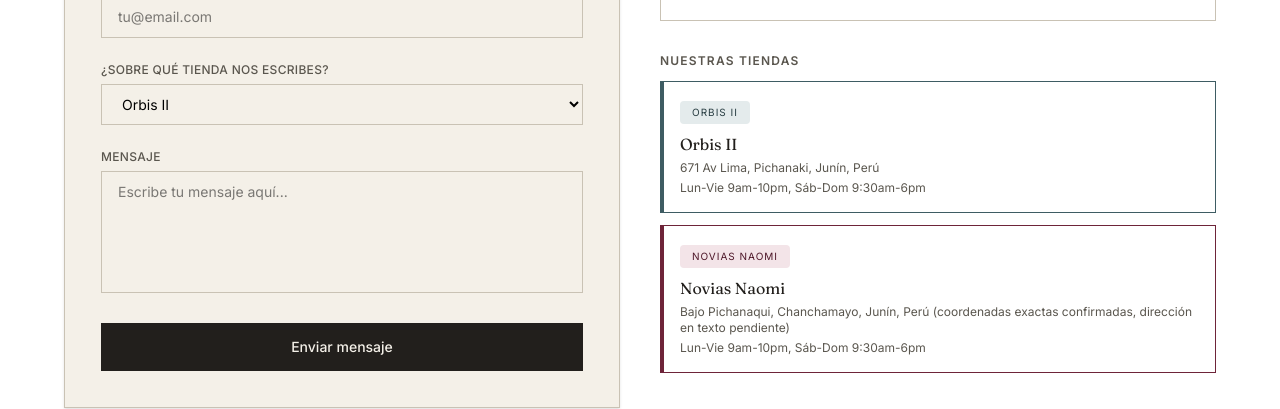
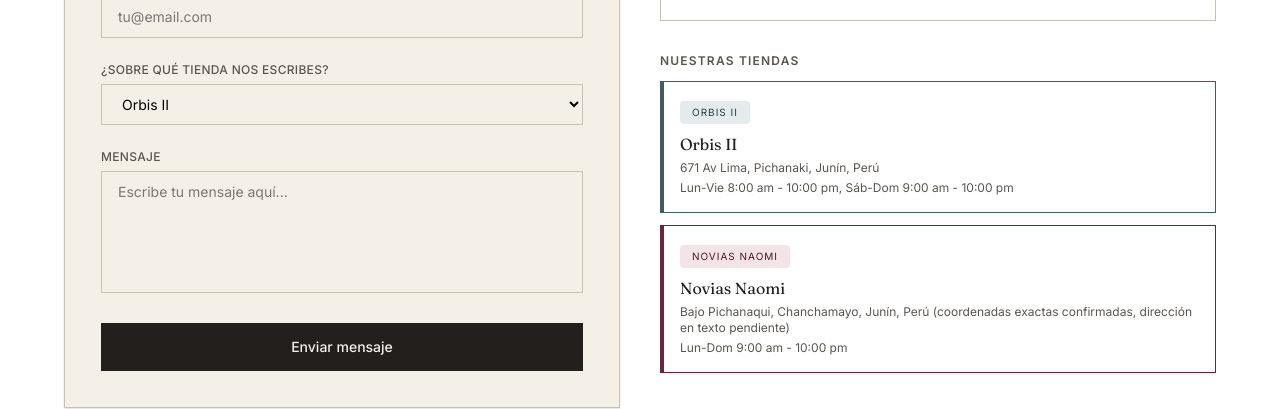
Before and after one commit to Elizabeth207/orbis-naomi-fashion, a React (Vite) app: page /contacto in a window 1280 px wide. Shown: the part 991-1400 px from the top of the page. Built offline with nearby package versions, Linux system fonts and the light colour scheme.

Commit message:
Actualizar horario de tiendas en stores.ts

```diff
--- a/src/data/stores.ts
+++ b/src/data/stores.ts
@@ -18,12 +18,12 @@ export const STORES: Store[] = [
     name: "Orbis II",
     slogan: "Moda casual para damas y caballeros.",
     address: "671 Av Lima, Pichanaki, Junín, Perú",
-    hours: "Lun-Vie 9am-10pm, Sáb-Dom 9:30am-6pm",
+    hours: "Lun-Vie 8:00 am - 10:00 pm, Sáb-Dom 9:00 am - 10:00 pm",
     whatsapp: "51916621772",
     hoursDetail: [
       { day: "Lunes a Viernes", time: "8:00 am - 10:00 pm" },
-      { day: "Sábados", time: "9:30 am - 6:00 pm" },
-      { day: "Domingos", time: "9:30 am - 6:00 pm" }
+      { day: "Sábados", time: "9:00 am - 10:00 pm" },
+      { day: "Domingos", time: "9:00 am - 10:00 pm" }
     ],
     mapsQuery: "Orbis II, 671 Av Lima, Pichanaki, Junín, Perú",
     coordinates: { lat: -10.9255969, lng: -74.875049 }
@@ -34,12 +34,12 @@ export const STORES: Store[] = [
     name: "Novias Naomi",
     slogan: "Vestidos y prendas de gala para cada ocasión especial.",
     address: "Bajo Pichanaqui, Chanchamayo, Junín, Perú (coordenadas exactas confirmadas, dirección en texto pendiente)",
-    hours: "Lun-Vie 9am-10pm, Sáb-Dom 9:30am-6pm",
+    hours: "Lun-Dom 9:00 am - 10:00 pm",
     whatsapp: "51916621772",
     hoursDetail: [
       { day: "Lunes a Viernes", time: "9:00 am - 10:00 pm" },
-      { day: "Sábados", time: "9:30 am - 6:00 pm" },
-      { day: "Domingos", time: "9:30 am - 6:00 pm" }
+      { day: "Sábados", time: "9:00 am - 10:00 pm" },
+      { day: "Domingos", time: "9:00 am - 10:00 pm" }
     ],
     mapsQuery: "-10.9257816,-74.8742806",
     coordinates: { lat: -10.9257816, lng: -74.8742806 }
```
